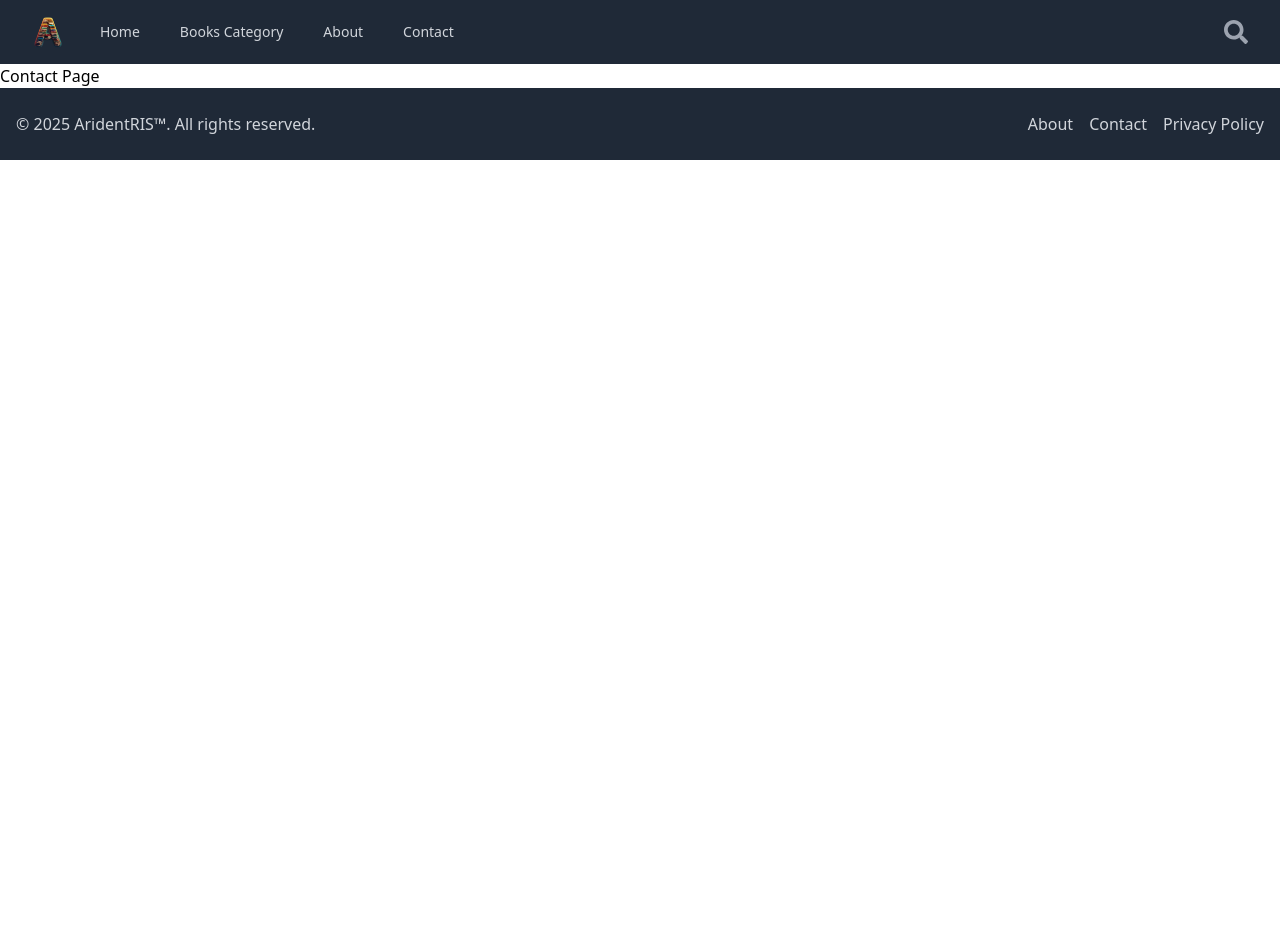
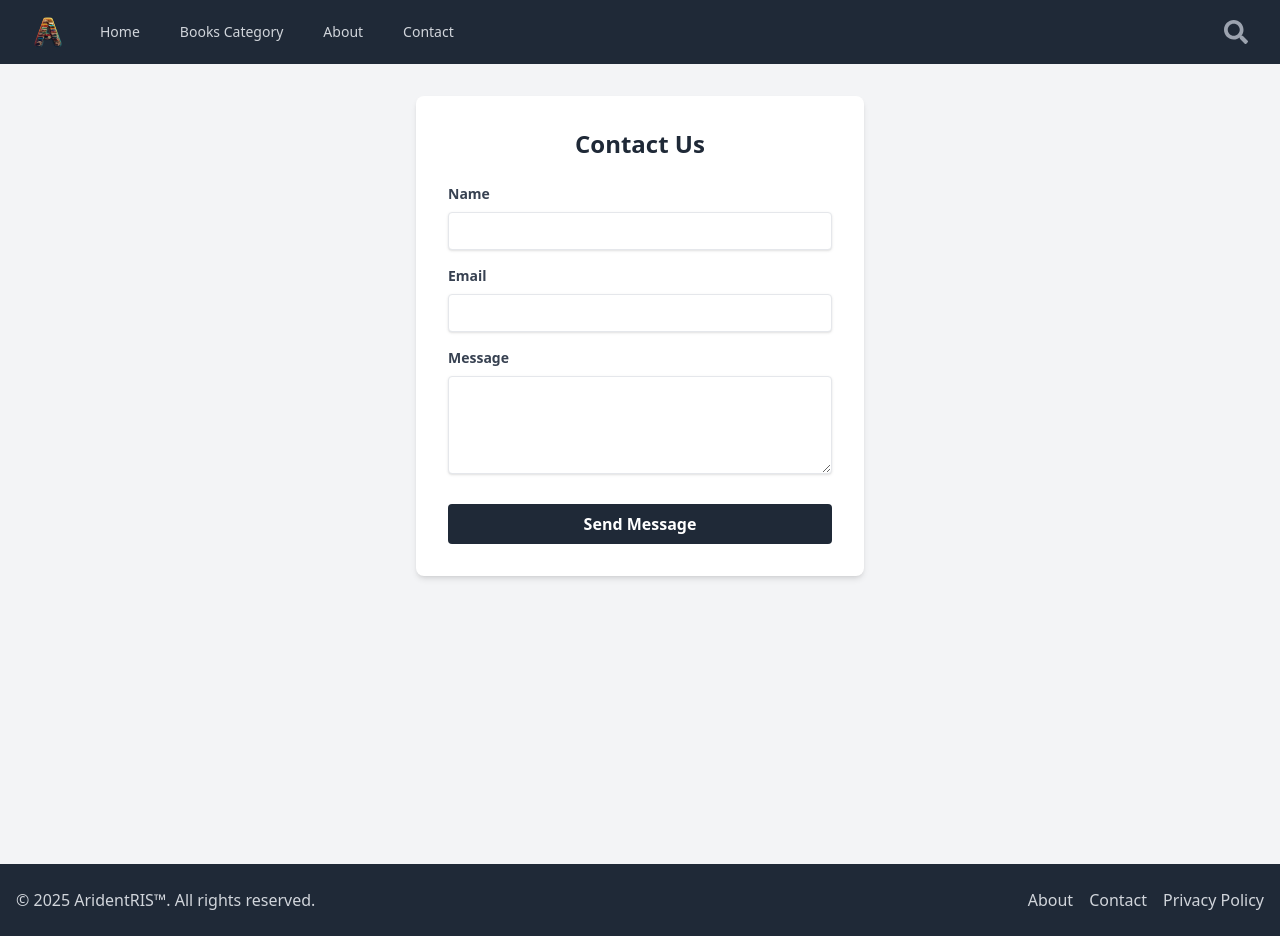
Before and after one commit to TheCoderAbhishek/book-preview-app, a React (Vite) app: page /contact in a window 1280 px wide. Before the commit the page ends 800 px from the top, so only its background shows below. Built offline with nearby package versions, Linux system fonts and the light colour scheme.

Commit message:
Contact page created for sending a message

```diff
--- a/src/App.tsx
+++ b/src/App.tsx
@@ -3,10 +3,10 @@ import Home from "./components/Home";
 import Categories from "./components/Categories";
 import { BrowserRouter, Routes, Route } from "react-router-dom";
 import Footer from "./components/Footer";
+import Contact from "./components/Contact";
 
 // Create placeholder components for your pages
 const About = () => <h1>About Page</h1>;
-const Contact = () => <h1>Contact Page</h1>;
 
 export default function App() {
   return (
--- /dev/null
+++ b/src/components/Contact.tsx
@@ -0,0 +1,124 @@
+import React, { useState } from "react";
+import axios from "axios";
+import { motion } from "framer-motion";
+
+const Contact: React.FC = () => {
+  const [name, setName] = useState("");
+  const [email, setEmail] = useState("");
+  const [message, setMessage] = useState("");
+  const [submitted, setSubmitted] = useState(false);
+  const [error, setError] = useState<string | null>(null);
+
+  const handleSubmit = async (e: React.FormEvent) => {
+    e.preventDefault();
+    setSubmitted(false);
+    setError(null);
+
+    try {
+      await axios.post("https://getform.io/f/bjjmrnpb", {
+        name,
+        email,
+        message,
+      });
+      setSubmitted(true);
+      setName("");
+      setEmail("");
+      setMessage("");
+    } catch (err) {
+      console.error("Error submitting form:", err);
+      setError("An error occurred. Please try again.");
+    }
+  };
+
+  return (
+    <motion.div
+      initial={{ opacity: 0 }}
+      animate={{ opacity: 1 }}
+      exit={{ opacity: 0 }}
+      transition={{ duration: 0.5 }}
+      className="bg-gray-100 min-h-screen py-8" // Consistent background
+    >
+      <div className="container mx-auto max-w-md bg-white rounded-lg shadow-md p-8">
+        <h2 className="text-2xl font-semibold mb-6 text-gray-800 text-center">
+          Contact Us
+        </h2>
+        {submitted && (
+          <div className="bg-green-100 border border-green-400 text-green-700 px-4 py-3 rounded relative mb-4">
+            <strong className="font-bold">Success!</strong>
+            <span className="block sm:inline">
+              {" "}
+              Your message has been sent.
+            </span>
+          </div>
+        )}
+        {error && (
+          <div className="bg-red-100 border border-red-400 text-red-700 px-4 py-3 rounded relative mb-4">
+            <strong className="font-bold">Error!</strong>
+            <span className="block sm:inline"> {error}</span>
+          </div>
+        )}
+        <form onSubmit={handleSubmit}>
+          <div className="mb-4">
+            <label
+              htmlFor="name"
+              className="block text-gray-700 text-sm font-bold mb-2"
+            >
+              Name
+            </label>
+            <input
+              type="text"
+              id="name"
+              value={name}
+              onChange={(e) => setName(e.target.value)}
+              className="shadow appearance-none border rounded w-full py-2 px-3 text-gray-700 leading-tight focus:outline-none focus:shadow-outline"
+              required
+            />
+          </div>
+          <div className="mb-4">
+            <label
+              htmlFor="email"
+              className="block text-gray-700 text-sm font-bold mb-2"
+            >
+              Email
+            </label>
+            <input
+              type="email"
+              id="email"
+              value={email}
+              onChange={(e) => setEmail(e.target.value)}
+              className="shadow appearance-none border rounded w-full py-2 px-3 text-gray-700 leading-tight focus:outline-none focus:shadow-outline"
+              required
+            />
+          </div>
+          <div className="mb-6">
+            <label
+              htmlFor="message"
+              className="block text-gray-700 text-sm font-bold mb-2"
+            >
+              Message
+            </label>
+            <textarea
+              id="message"
+              value={message}
+              onChange={(e) => setMessage(e.target.value)}
+              className="shadow appearance-none border rounded w-full py-2 px-3 text-gray-700 leading-tight focus:outline-none focus:shadow-outline"
+              rows={4}
+              required
+            ></textarea>
+          </div>
+          <motion.button
+            type="submit"
+            whileHover={{ scale: 1.05 }}
+            whileTap={{ scale: 0.95 }}
+            transition={{ duration: 0.2 }}
+            className="bg-gray-800 hover:bg-gray-700 text-white font-bold py-2 px-4 rounded focus:outline-none focus:shadow-outline w-full transition-colors duration-300" // Consistent button styles
+          >
+            Send Message
+          </motion.button>
+        </form>
+      </div>
+    </motion.div>
+  );
+};
+
+export default Contact;
```
